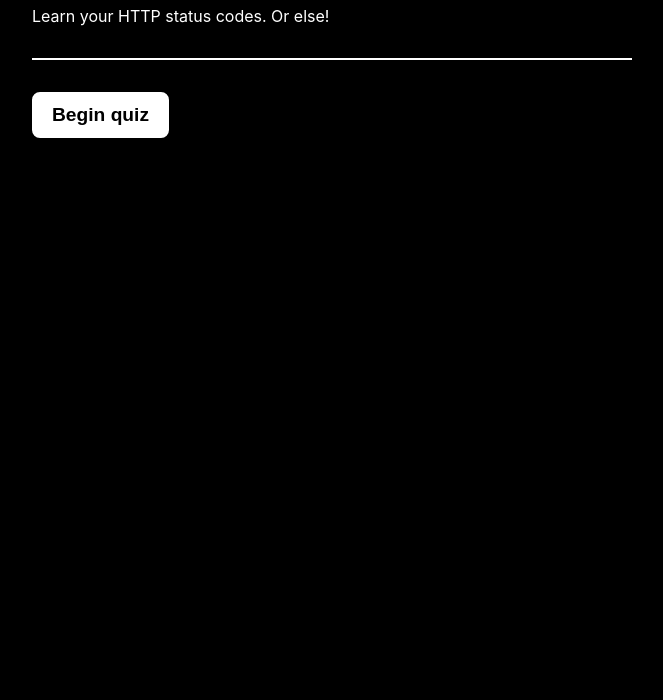
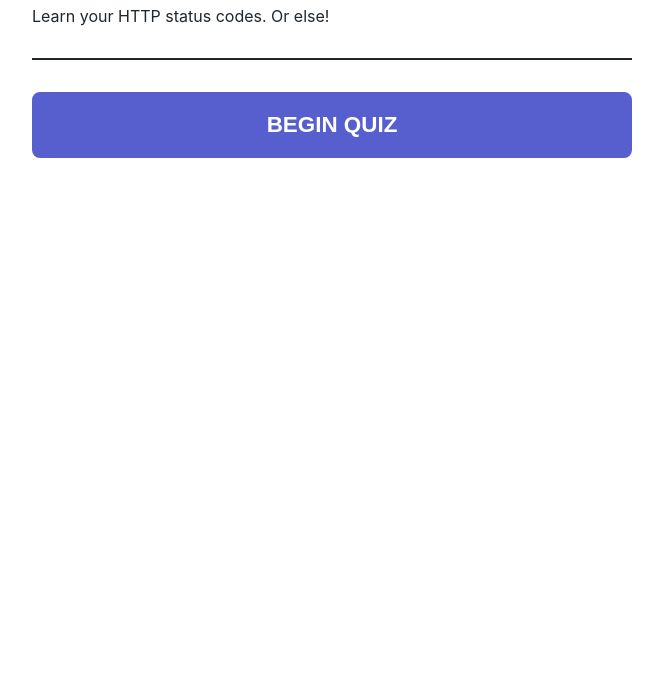
Before and after one commit to whitep4nth3r/gameofcodes.party, a website with bundled scripts: page index.html in a window 1280 px wide. Shown: the part 100-800 px from the top of the page, without its empty margins (308-971 px from the left). Built offline with nearby package versions, Linux system fonts and the light colour scheme.

Commit message:
Support for light and dark preferences

```diff
--- a/game.js
+++ b/game.js
@@ -166,7 +166,7 @@ function clearResultsTable() {
 function startGame() {
   resetGame();
   hideStartButton();
-  showResetButton();
+  hideResetButton();
   resetGameState();
   generateQuestion();
   showQuiz();
@@ -310,7 +310,7 @@ function drawGameResults() {
       GameState.progress[GameState.seenQuestions[i]].correctAnswerString ===
       GameState.progress[GameState.seenQuestions[i]].userAnswerString
         ? "✓"
-        : "❌";
+        : "✘";
     row.append(result);
 
     tableBody.append(row);
@@ -322,6 +322,7 @@ function endGame() {
   hideQuiz();
   drawGameResults();
   showResult();
+  showResetButton();
   resultScoreEl.textContent = `You scored ${GameState.score} out of ${GameState.questionCount}!`;
 }
 
--- a/main.css
+++ b/main.css
@@ -1,11 +1,39 @@
+:root {
+  --black: #1e272e;
+  --white: #ffffff;
+
+  --periwinkle: #575fcf;
+  --green-teal: #05c46b;
+  --red-orange: #ff3f34;
+
+  --btn-color-bg: var(--periwinkle);
+  --btn-color-fg: var(--white);
+  --btn-color-border: var(--periwinkle);
+  --btn-color-focus: var(--green-teal);
+}
+
+@media (prefers-color-scheme: dark) {
+  :root {
+    --color-bg: var(--black);
+    --color-fg: var(--white);
+  }
+}
+
+@media (prefers-color-scheme: light) {
+  :root {
+    --color-bg: var(--white);
+    --color-fg: var(--black);
+  }
+}
+
 html {
   font-size: 100%;
 }
 
 body {
   padding: 1rem;
-  background-color: #000;
-  color: #fff;
+  background-color: var(--color-bg);
+  color: var(--color-fg);
   font-size: 1rem;
   font-family: -apple-system, BlinkMacSystemFont, "Segoe UI", Roboto, Helvetica, Arial, sans-serif,
     "Apple Color Emoji", "Segoe UI Emoji", "Segoe UI Symbol";
@@ -17,8 +45,8 @@ body {
 
 .separator {
   border-style: solid;
-  border-color: #fff;
-  background-color: #fff;
+  border-color: var(--color-fg);
+  background-color: var(--color-fg);
   margin-top: 2rem;
   margin-bottom: 2rem;
 }
@@ -29,6 +57,9 @@ body {
 }
 
 .main__header {
+  letter-spacing: 2px;
+  font-size: 2rem;
+  text-transform: uppercase;
 }
 
 .quiz {
@@ -79,21 +110,23 @@ body {
 
 .button {
   margin-bottom: 2rem;
-  background-color: #fff;
-  border: 0.25rem solid #fff;
-  color: #000;
+  background-color: var(--btn-color-bg);
+  border: 0.25rem solid var(--btn-color-border);
+  color: var(--btn-color-fg);
   font-weight: bold;
-  font-size: 1.2rem;
-  padding: 0.5rem 1rem;
+  font-size: 1.4rem;
+  padding: 1rem 2rem;
   cursor: pointer;
   border-radius: 0.5rem;
+  text-transform: uppercase;
+  width: 100%;
 }
 
 .button:focus {
   outline: transparent;
-  box-shadow: #0000ff 0 0 0 0.25rem;
+  box-shadow: var(--btn-color-focus) 0 0 0 0.5rem;
   transition: box-shadow 0.2s ease 0s;
-  color: #0000ff;
+  color: var(--btn-color-fg);
 }
 
 .button__reset {
@@ -116,14 +149,15 @@ body {
 
 .answers__option {
   margin-bottom: 1.5rem;
-  background-color: #fff;
+  background-color: var(--color-fg);
   font-weight: bold;
   border-radius: 0.5rem;
-  color: #000;
+  color: var(--color-bg);
   display: flex;
   flex-direction: row;
   justify-content: flex-start;
   align-items: center;
+  border: 0.35rem solid var(--color-fg);
 }
 
 input {
@@ -145,11 +179,12 @@ input {
 }
 
 .answers__option--correct {
-  color: green;
+  border-color: var(--green-teal);
 }
 
 .answers__option--correct label::after {
   content: "✓";
+  color: var(--color-bg);
   margin-left: 0.5rem;
   display: inline-flex;
   align-items: center;
@@ -157,11 +192,12 @@ input {
 }
 
 .answers__option--incorrect {
-  color: red;
+  border-color: var(--red-orange);
 }
 
 .answers__option--incorrect label::after {
-  content: "❌";
+  content: "\002718";
+  color: var(--color-bg);
   margin-left: 0.5rem;
   display: inline-flex;
   align-items: center;
```
